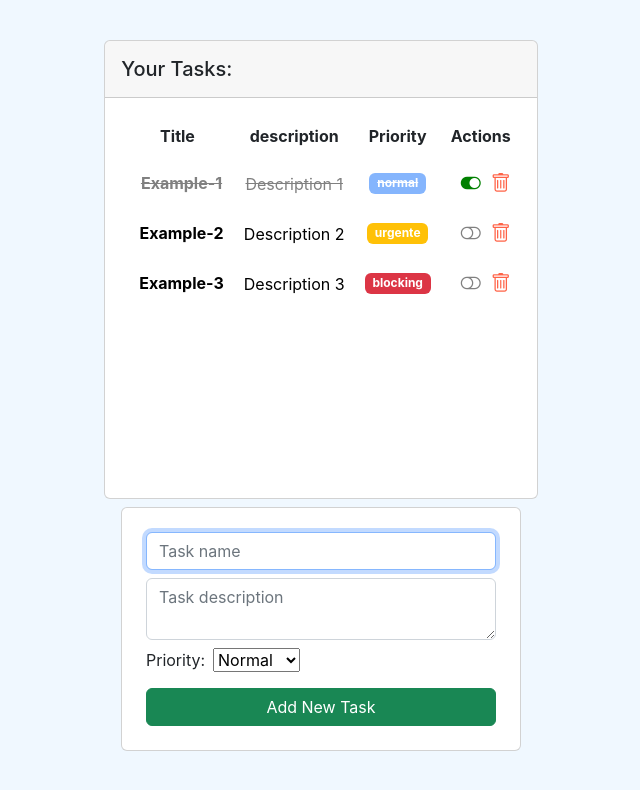
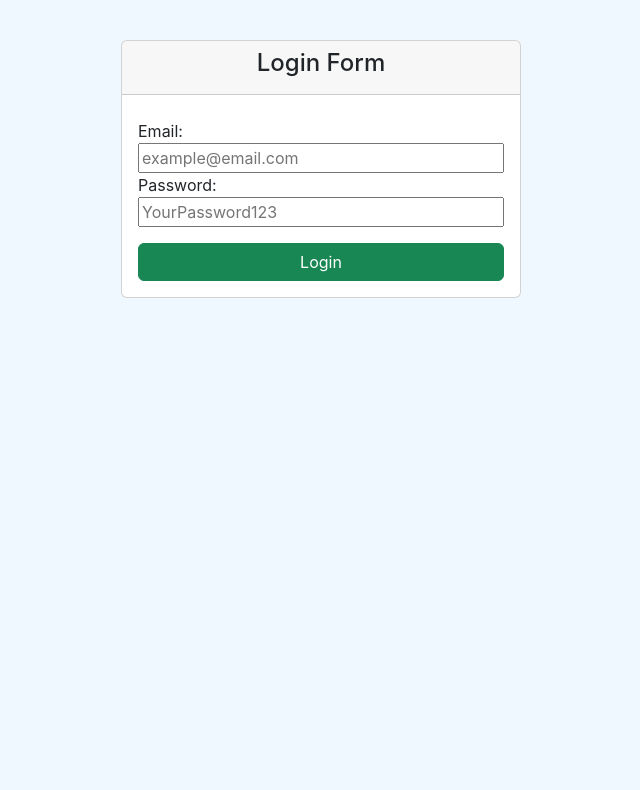
Before and after one commit to StivenAAmayaS/Aprendiendo-React-en-OB, a React (Create React App) app: page / in a window 1280 px wide. Shown: the top 790 px of the page, without its empty margins (319-959 px from the left). Built offline with nearby package versions, Linux system fonts and the light colour scheme.

Commit message:
Sesión 14: Formularios (terminada)

```diff
--- a/package.json
+++ b/package.json
@@ -9,6 +9,7 @@
     "axios": "^1.2.6",
     "bootstrap": "^5.2.3",
     "bootstrap-icons": "^1.10.3",
+    "formik": "^2.2.9",
     "node-sass": "^7.0.3",
     "path-browserify": "^1.0.1",
     "react": "^18.2.0",
@@ -16,7 +17,8 @@
     "react-scripts": "5.0.1",
     "stream-browserify": "^3.0.0",
     "util": "^0.12.5",
-    "web-vitals": "^2.1.4"
+    "web-vitals": "^2.1.4",
+    "yup": "^0.32.11"
   },
   "scripts": {
     "start": "react-scripts start",
--- a/src/App.js
+++ b/src/App.js
@@ -13,6 +13,7 @@ import TasklistComponent from './components/container/task_list';
 // import Father  from './components/container/Father';
 // import OptionalRender from "./components/pure/OpcionalRender";
 // import ExerciseConditional from "./ejercicios/ejercicio_sesiones_10_11_12";
+import LoginFormik from "./components/pure/forms/LoginFormik";
 
 function App() {
   return (
@@ -46,9 +47,10 @@ function App() {
       {/* Ejercicio sesiones 10, 11 y 12 */}
       {/* <ExerciseConditional></ExerciseConditional> */}
 
+      <LoginFormik></LoginFormik>
 
       {/* PROYECTO FINAL */}
-      <TasklistComponent></TasklistComponent>
+      {/* <TasklistComponent></TasklistComponent> */}
     </div>
   );
 }
--- /dev/null
+++ b/src/components/pure/forms/LoginFormik.jsx
@@ -0,0 +1,154 @@
+import React from "react";
+import { Formik, Field, Form, ErrorMessage } from "formik";
+import * as Yup from "yup";
+
+const loginSchema = Yup.object().shape({
+  email: Yup.string()
+    .email("Invalid email format")
+    .required("Email is required"),
+  password: Yup.string().required("Password is required"),
+});
+
+const LoginFormik = () => {
+  const initialCredentials = {
+    email: "",
+    password: "",
+  };
+  return (
+    <div className="card d-flex flex-column gap-2" style={{ width: "400px" }}>
+      <div className="card-header">
+        <h4>Login Form</h4>
+      </div>
+      <Formik
+        // *** Initial values that the form will take *** //
+        initialValues={initialCredentials}
+        //
+        // *** Yup validation Schema *** //
+        validationSchema={loginSchema}
+        //
+        // *** onSubmit Event *** //
+        onSubmit={async (values) => {
+          await new Promise((r) => setTimeout(r, 1000));
+          alert(JSON.stringify(values, null, 2));
+          localStorage.setItem("credentials", values);
+        }}
+      >
+        {/* We obtain props from Formik */}
+
+        {/* ------------------------------------------------------- */}
+
+        {({ touched, errors, isSubmitting, handleChange, handleBlur }) => (
+          <Form className="card-body d-flex flex-column align-items-start">
+            <label htmlFor="email">Email:</label>
+
+            <Field
+              id="email"
+              name="email"
+              placeholder="example@email.com"
+              type="email"
+              className="w-100"
+            />
+
+            {/* email errors */}
+            {errors.email && touched.email && (
+              <ErrorMessage
+                component="div"
+                name="email"
+                style={{ color: "red", fontSize: "14px" }}
+              ></ErrorMessage>
+            )}
+
+            <label htmlFor="password">Password:</label>
+
+            <Field
+              id="password"
+              name="password"
+              placeholder="YourPassword123"
+              type="password"
+              className="w-100"
+            />
+
+            {/* password errors */}
+
+            {errors.password && touched.password && (
+              <ErrorMessage
+                component="div"
+                name="password"
+                style={{ color: "red", fontSize: "14px" }}
+              ></ErrorMessage>
+            )}
+
+            <button type="submit" className="btn btn-success w-100 mt-3">
+              Login
+            </button>
+
+            {isSubmitting ? <p>Login yout credentials...</p> : null}
+          </Form>
+        )}
+
+        {/* ------------------------------------------------------- */}
+
+        {/*
+        {(props) => {
+          const {
+            values,
+            touched,
+            errors,
+            isSubmitting,
+            handleChange,
+            handleBlur,
+          } = props;
+
+          return (
+            <Form className="card-body d-flex flex-column align-items-start">
+              <label htmlFor="email">Email:</label>
+              <Field
+                id="email"
+                name="email"
+                placeholder="example@email.com"
+                type="email"
+                className="w-100"
+              />
+
+              // email errors
+              {errors.email && touched.email && (
+                <div
+                  className="error"
+                  style={{ color: "red", fontSize: "14px" }}
+                >
+                  <p>{errors.email}</p>
+                </div>
+              )}
+              <label htmlFor="password">Password:</label>
+              <Field
+                id="password"
+                name="password"
+                placeholder="YourPassword123"
+                type="password"
+                className="w-100"
+              />
+
+              // password errors
+
+              {errors.password && touched.password && (
+                <div
+                  className="error"
+                  style={{ color: "red", fontSize: "14px" }}
+                >
+                  <p>{errors.password}</p>
+                </div>
+              )}
+
+              <button type="submit" className="btn btn-success w-100 mt-3">
+                Login
+              </button>
+              {isSubmitting ? <p>Login yout credentials...</p> : null}
+            </Form>
+          );
+        }}*/}
+      </Formik>
+    </div>
+  );
+};
+
+export default LoginFormik;
```
Also changed, not shown: 1 other file (tests, documents, lock files or other folders).
